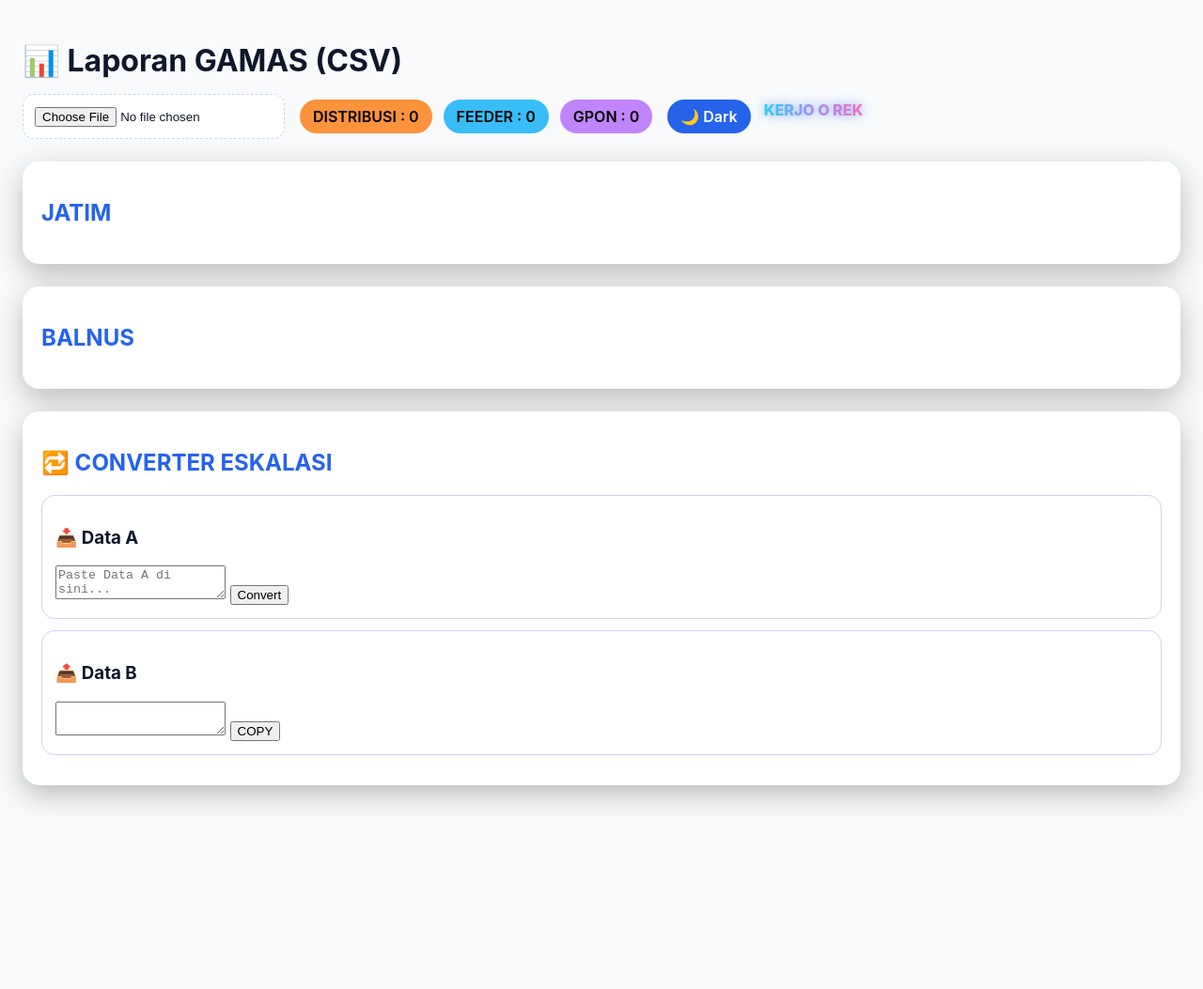
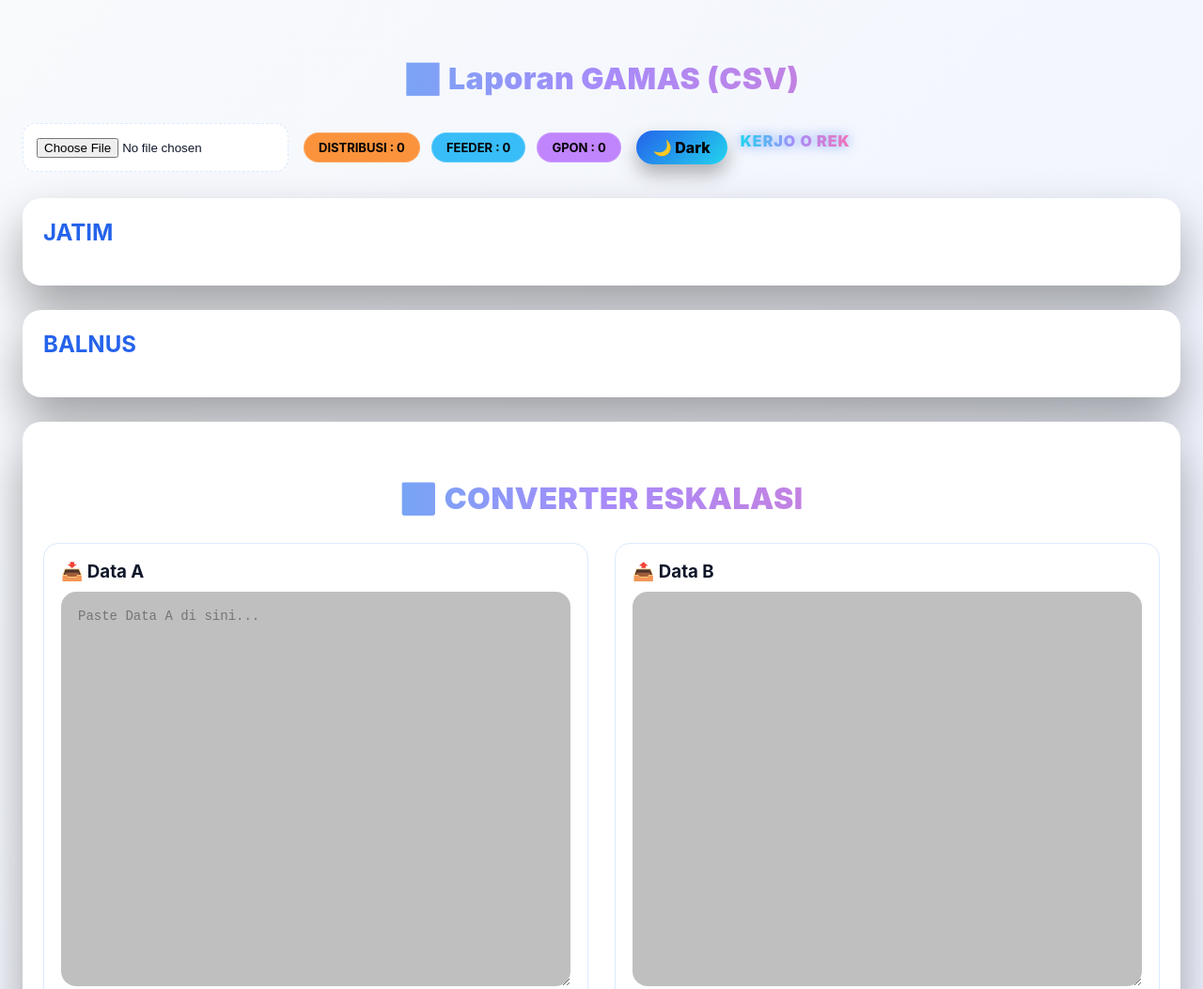
Before and after one commit to surv-cel/laporanarea, a plain HTML site: page index.html in a window 1280 px wide. Shown: the top 1053 px of the page at 94% size. Before the commit the page ends 884 px from the top, so only its background shows below. Drawn offline with Linux system fonts and the light colour scheme; no server answers.

Commit message:
Update style.css

```diff
--- a/css/style.css
+++ b/css/style.css
@@ -1,82 +1,246 @@
 :root{
-  --bg:#0f172a; --panel:#020617; --text:#e5e7eb;
-  --border:#1e293b; --accent:#38bdf8;
+  --bg: radial-gradient(circle at top, #0f172a, #020617);
+  --panel: rgba(255,255,255,0.06);
+  --text:#e5e7eb;
+  --border: rgba(255,255,255,0.12);
+  --accent:#38bdf8;
+  --accent2:#a78bfa;
 }
+
+/* ===== MODERN TITLE ===== */
+.page-title{
+  text-align:center;
+  margin:40px 0 28px;
+}
+
+.page-title h1{
+  font-size:32px;
+  font-weight:900;
+  letter-spacing:.5px;
+  margin:0;
+  background:linear-gradient(90deg,#22d3ee,#a78bfa,#f472b6);
+  -webkit-background-clip:text;
+  -webkit-text-fill-color:transparent;
+}
+
+.page-title h2{
+  font-size:32px;
+  font-weight:900;
+  letter-spacing:.5px;
+  margin:0;
+  background:linear-gradient(90deg,#22d3ee,#a78bfa,#f472b6);
+  -webkit-background-clip:text;
+  -webkit-text-fill-color:transparent;
+}
+
+
 body.light{
-  --bg:#f8fafc; --panel:#ffffff; --text:#0f172a;
-  --border:#cbd5f5; --accent:#2563eb;
+  --bg: linear-gradient(135deg,#f8fafc,#eef2ff);
+  --panel:#ffffff;
+  --text:#0f172a;
+  --border:#dbeafe;
+  --accent:#2563eb;
+  --accent2:#22d3ee;
 }
+
 body{
-  margin:0; padding:24px;
+  margin:0;
+  padding:24px;
   font-family: Inter, system-ui, sans-serif;
-  background:var(--bg); color:var(--text);
-  transition:.3s;
+  background:var(--bg);
+  color:var(--text);
+  transition:.4s ease;
 }
-h1{margin-bottom:16px}
 
+h1{
+  margin-bottom:18px;
+  font-size:28px;
+  letter-spacing:.3px;
+}
+
+/* ===== HEADER ===== */
 .header{
-  display:flex; flex-wrap:wrap; gap:16px;
-  align-items:center; margin-bottom:24px;
+  display:flex;
+  flex-wrap:wrap;
+  gap:16px;
+  align-items:center;
+  margin-bottom:28px;
 }
+
 .upload{
   background:var(--panel);
   border:1px dashed var(--border);
-  padding:12px; border-radius:12px;
+  padding:14px;
+  border-radius:14px;
+  backdrop-filter: blur(10px);
 }
-.stats{display:flex; gap:12px; flex-wrap:wrap}
+
+.stats{
+  display:flex;
+  gap:12px;
+  flex-wrap:wrap;
+}
+
 .badge{
-  padding:8px 14px; border-radius:999px;
-  font-weight:600;
+  padding:8px 16px;
+  border-radius:999px;
+  font-weight:700;
+  font-size:13px;
+  box-shadow: inset 0 0 0 1px rgba(255,255,255,.2);
 }
+
 .distri{background:#fb923c;color:#000}
 .feeder{background:#38bdf8;color:#000}
 .gpon{background:#c084fc;color:#000}
 
+/* ===== THEME + TRADEMARK ===== */
 .theme-area{
-  display:flex; align-items:center; gap:14px;
+  display:flex;
+  align-items:center;
+  gap:14px;
 }
+
 .toggle{
   cursor:pointer;
-  padding:8px 14px;
+  padding:8px 18px;
   border-radius:999px;
-  background:var(--accent);
-  color:#fff;
-  font-weight:600;
+  background:linear-gradient(135deg,var(--accent),var(--accent2));
+  color:#000;
+  font-weight:800;
+  box-shadow:0 10px 20px rgba(0,0,0,.3);
+  transition:.3s;
+}
+
+.toggle:hover{
+  transform:translateY(-2px);
 }
 
 .trademark{
-  font-weight:800;
+  font-weight:900;
+  letter-spacing:1px;
   background:linear-gradient(90deg,#22d3ee,#a78bfa,#f472b6);
   -webkit-background-clip:text;
   -webkit-text-fill-color:transparent;
-  text-align:left;
   animation: glow 3s infinite alternate;
 }
+
 .trademark small{
   display:block;
   font-size:11px;
-  opacity:.8;
+  opacity:.7;
+  letter-spacing:2px;
 }
 
 @keyframes glow{
   from{filter:drop-shadow(0 0 2px #38bdf8)}
-  to{filter:drop-shadow(0 0 8px #a78bfa)}
+  to{filter:drop-shadow(0 0 10px #a78bfa)}
 }
 
+/* ===== SECTION ===== */
 .section{
   background:var(--panel);
-  border-radius:18px;
-  padding:20px;
-  margin-bottom:24px;
-  box-shadow:0 10px 30px rgba(0,0,0,.25);
+  border-radius:20px;
+  padding:22px;
+  margin-bottom:26px;
+  backdrop-filter: blur(14px);
+  box-shadow:
+    0 25px 50px rgba(0,0,0,.35),
+    inset 0 1px 0 rgba(255,255,255,.08);
 }
-.section h2{color:var(--accent)}
+
+.section h2{
+  color:var(--accent);
+  margin-top:0;
+}
+
+/* ===== CARD ===== */
 .card{
   background:var(--panel);
   border:1px solid var(--border);
-  border-radius:14px;
-  padding:14px;
-  margin-bottom:12px;
+  border-radius:16px;
+  padding:18px;
+  margin-bottom:14px;
+  transition:.25s ease;
 }
-.card b{color:#facc15}
-.empty{opacity:.6;font-style:italic}
+
+.card:hover{
+  transform:translateY(-4px);
+  box-shadow:0 18px 40px rgba(0,0,0,.4);
+}
+
+.card b{
+  color:#facc15;
+}
+
+.empty{
+  opacity:.6;
+  font-style:italic;
+}
+
+/* ================= ESKALASI ================= */
+#eskalasi .grid2{
+  display:grid;
+  grid-template-columns:1fr 1fr;
+  gap:28px;
+  align-items:stretch;
+}
+
+/* responsive */
+@media (max-width:900px){
+  #eskalasi .grid2{
+    grid-template-columns:1fr;
+  }
+}
+
+#eskalasi .card{
+  display:flex;
+  flex-direction:column;
+  justify-content:space-between;
+}
+
+#eskalasi textarea{
+  width:100%;
+  min-height:420px;
+  resize:vertical;
+  font-family:monospace;
+  font-size:14px;
+  border-radius:16px;
+  border:none;
+  padding:18px;
+  background:rgba(0,0,0,.25);
+  color:inherit;
+  box-sizing:border-box;
+}
+
+#eskalasi h3{
+  margin-top:0;
+  margin-bottom:10px;
+}
+
+/* ===== BUTTONS ===== */
+#eskalasi button{
+  margin-top:16px;
+  padding:14px 32px;
+  border-radius:999px;
+  border:none;
+  font-weight:900;
+  letter-spacing:.6px;
+  background:linear-gradient(135deg,#22d3ee,#a78bfa,#f472b6);
+  color:#000;
+  cursor:pointer;
+  box-shadow:
+    0 10px 25px rgba(0,0,0,.35),
+    inset 0 1px 0 rgba(255,255,255,.45);
+  transition:.25s ease;
+}
+
+#eskalasi button:hover{
+  transform:translateY(-3px) scale(1.02);
+  box-shadow:
+    0 18px 40px rgba(0,0,0,.45),
+    0 0 18px rgba(167,139,250,.6);
+}
+
+#eskalasi button:active{
+  transform:translateY(0);
+}
```
